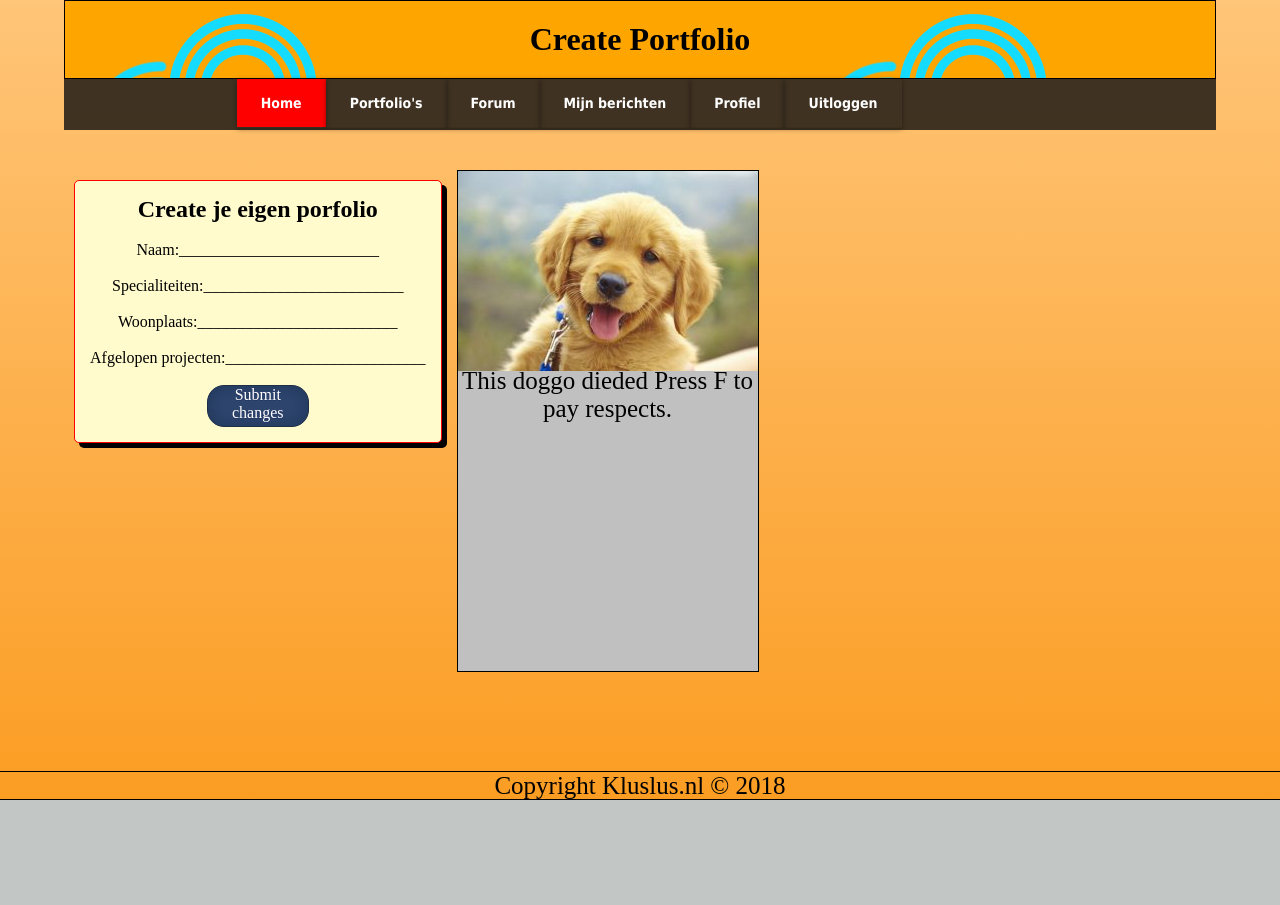
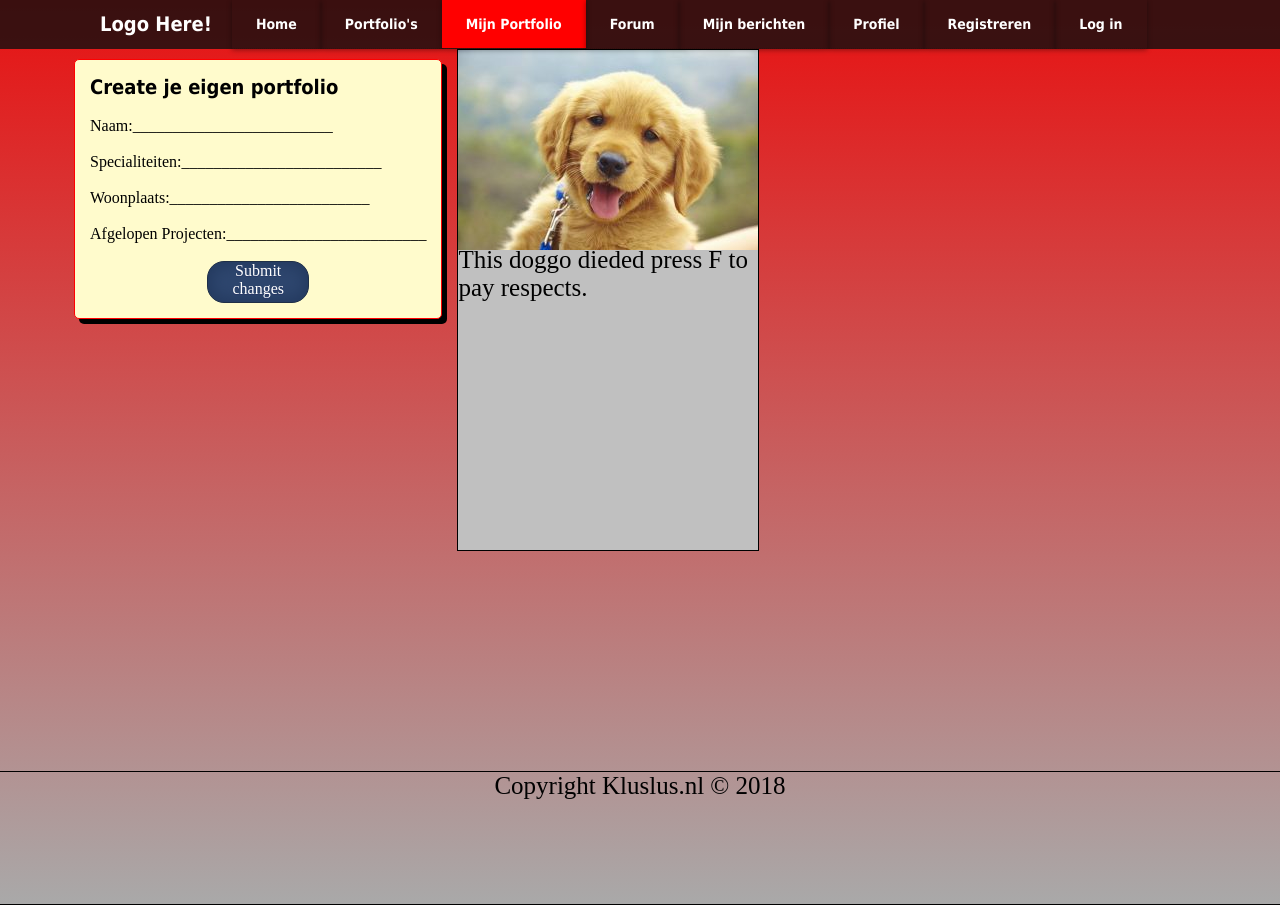
Before and after one commit to slvn99/Kluslus.nl, a PHP site: page /Portfoliocreate.html in a window 1280 px wide. Before the commit the page ends 800 px from the top, so only its background shows below. Run offline with PHP 8.4, Linux system fonts and the light colour scheme.

Commit message:
Button portfolio
Werkende button portfolio > portfoliocreate

```diff
--- a/Website shit/Portfoliocreate.css
+++ b/Website shit/Portfoliocreate.css
@@ -3,24 +3,25 @@
 	padding: 0px;
 }
 
+h1{
+	font: bold 20px Tahoma;
+}
+h2{
+	font: bold 14px Tahoma;
+}
 
-header, section, footer, aside, article, nav{display:block;}
+section, footer, aside, nav, article, hgroup{display:block;}
 body{
 	height: auto !important;
 	height: 100%;
 	min-height: 100%;
 	width: 100%;
 	text-rendering: optimizeLegibility;
-	overflow: auto;
-	background: linear-gradient(to bottom, #ffc578 0%,#fb9d23 100%);
 }
 
-article{
-	background:#fffbcc;
-}
-
-#wrapper{
+#wrapper/*behalve navbar*/{
 	border-bottom: 1px solid black;
+	height: 855px;
 	max-width: 100%;
 	margin: 0px 0px;
 	padding-left: 5%;
@@ -28,23 +29,26 @@ article{
 	display: flex;
 	flex-direction: column;
 	flex: 1 1 auto;
-	background: linear-gradient(to bottom, #ffc578 0%,#fb9d23 100%);
-}
-body{
-	text-align:center;
-	display: flex;
-	justify-content: center;
-	flex-direction: column;
-	position: absolute;
-	width: 100%;
+	overflow: hidden;
 }
 
-#top_header{
-	background:orange;
-	border:1px solid black;
-	padding: 20px;
-	background-image:url("Resources/logotransparant.png");
+body{
+	background:linear-gradient(#e71212,darkgrey);
+	background-repeat: no-repeat;
+	height: auto !important;
+	height: 100%;
+	min-height: 100%;
+	width: 100%;
+	text-rendering: optimizeLegibility;
+	overflow: auto;
+    margin:0;
+    padding:0;
 }
+
+article{
+	background:#fffbcc;
+}
+#logo{background: transparent;}
 
 nav{
 	z-index: 99999;
@@ -54,7 +58,6 @@ nav{
 	background-color: rgba(15,15,15,0.80);
 	position: sticky;
 	top: 0;
-	margin-bottom: 40px;
 	max-height: 51px;
 	max-width: 100%;
 	flex: 1;
@@ -62,8 +65,9 @@ nav{
 	}
 		nav > ul{
 			list-style-type: none;
-			padding-left: 15% /*AFSTAND VAN DE LINKER KANT BIJ NAVIGATIEBALK*/
+			padding-left: 100px /*AFSTAND VAN DE LINKER KANT BIJ NAVIGATIEBALK*/
 		 }
+		 	nav > ul > article{float: left; color: white; padding-right: 20px;padding-top:12px; }
 			nav > ul > li{
 				float: left;
 				width: auto;
@@ -81,11 +85,10 @@ nav{
 					color:#fff;
 					font: bold 14px Tahoma;
 				}
-@media screen and (max-width: 800px) /*dit is het aantal pixels bij welke de navbar van vorm veranderd*/
-{
+@media screen and (max-width: 1080px)/*dit is het aantal pixels bij welke de navbar van vorm veranderd*/{
 	nav > ul{
 		height: 100%;
-		width: 120px;
+		width: 100px;
 		padding-left: 0;
 		margin: 0;
 		padding:0;
@@ -94,15 +97,22 @@ nav{
 		background-color: rgba(15,15,15,0.80);
 	}
 	nav > ul > li{
-		width:120px;
+		width:100px;
 		float: none;
 	}
 	nav > ul > li > a{
 		display: block;
 		text-decoration: none;
+		padding: 15px 0px;
 	}
+
+	#wrapper{
+		padding-top: 0;
+		margin-left: 100px;
+		padding-right: 20px;
+		float: center;
+	 }
 }
-
 nav > ul > li > a.active{background-color: red;}
 nav > ul > li > a:hover:not(.active){background-color:yellow;}
 
@@ -139,12 +149,6 @@ nav > ul > li > a:hover:not(.active){background-color:yellow;}
 	flex: 1;
 }
 
-#mainsection{text-align: right;}
-#info{
-}
-#naamportfolio{
-}
-
 #sidebar{
 	float:right;
 	background: silver;
--- a/Website shit/Portfoliocreate.html
+++ b/Website shit/Portfoliocreate.html
@@ -4,45 +4,43 @@
 <HEAD>
 	<meta charset ="utf-8"/>
     <title>Create Portfolio</title>
-    <link rel="stylesheet" href="portfoliocreate.css">
+    <link rel="stylesheet" href="Portfoliocreate.css">
 </HEAD>
 <BODY>
-	<DIV id="wrapper">
-	<HEADER ID="top_header">
-		<H1 name ="test">Create Portfolio</H1>
-	</HEADER>
-
 	<NAV>
 		<UL>
-			<LI><A class="active" href="#home">Home</A></LI>
-			<LI><A href="#portfolio">Portfolio's</A></LI>
-			<LI><A href="#forum">Forum</A></LI>
-			<LI><A href="#mijn_berichten">Mijn berichten</A></LI>
-			<LI><A href="#profiel">Profiel</A></LI>
-			<LI><A href="#uitloggen">Uitloggen</A></LI>
+			<ARTICLE id="logo">
+				<H1>Logo Here!</H1>
+			</ARTICLE>
+			<LI ID="homeknop"><A href="home.html">Home</A></LI>
+			<LI ID="Portfoliolistknop"><A href="Portfoliolist.html">Portfolio's</A></LI>
+			<LI ID="mijnPortfolioknop"><A class="active" href="Portfolio.html">Mijn Portfolio</A></LI>
+			<LI ID="forumknoP"><A href="forum.html">Forum</A></LI>
+			<LI ID="mijnberichtenknop"><A href="mijn_berichten.html">Mijn berichten</A></LI>
+			<LI ID="Profielknop"><A href="Profiel.html">Profiel</A></LI>
+			<LI ID="registreerknop"><A href="Registratie.html">Registreren</A></LI>
+			<LI ID="inlogknop"><A href="Inloggen.html">Log in</A></LI>
 		</UL>
 	</NAV>
-
+	<DIV id="wrapper">
     	<DIV ID="updatingnews">
 			<SECTION name = "mainsection">
 				<ARTICLE ID = "portfolio">
 					<HEADER ID = "info">
-			<h2 ID="naamportfolio">
-			Create je eigen porfolio
-			</h2>
-			<br><p>Naam:_________________________</p>
-			<br><p>Specialiteiten:_________________________</p>
-			<br><p>Woonplaats:_________________________</p>
-			<br><p>Afgelopen projecten:_________________________</p>
-			<br><p ID="submitbutton">Submit changes</p>
+						<H1 ID="naamportfolio">
+							Create je eigen portfolio
+						</H1>
+						<BR><P>Naam:_________________________</P>
+						<BR><P>Specialiteiten:_________________________</P>
+						<BR><P>Woonplaats:_________________________</P>
+						<BR><P>Afgelopen Projecten:_________________________</P>
+						<BR><P ID="submitbutton">Submit changes</P>
 					</HEADER>
-
 				</ARTICLE>
-
 			</SECTION>
 
 			<ASIDE ID= "sidebar">
-	<br><br><br><br><br><br><br><p>This doggo dieded Press F to pay respects.</p>
+				<BR><BR><BR><BR><BR><BR><BR><P>This doggo dieded press F to pay respects.</P>
 			</ASIDE>
     	</DIV>
 		<FOOTER id="mainfooter">
--- a/Website shit/portfolio.js
+++ b/Website shit/portfolio.js
@@ -5,6 +5,7 @@ function SelectInput(){
 	document.querySelector('#uitlogknop').onclick=LogOut;
 	document.querySelector('#mijnberichtenknop').onclick=ShowMessages;
 	document.querySelector('#profielknop').onclick=ShowProfile;
+	document.querySelector('#portfoliocreateknop').onclick=ShowPortfoliocreate
 }
 function ValidateInput(){
 	var x = document.getElementById('oordeelgebruiker').value;
```
Also changed, not shown: Website shit/portfolio.css (+37 -0 lines), Website shit/portfolio.html (+14 -7 lines). Lines whose indentation alone changed are shown as unchanged.
